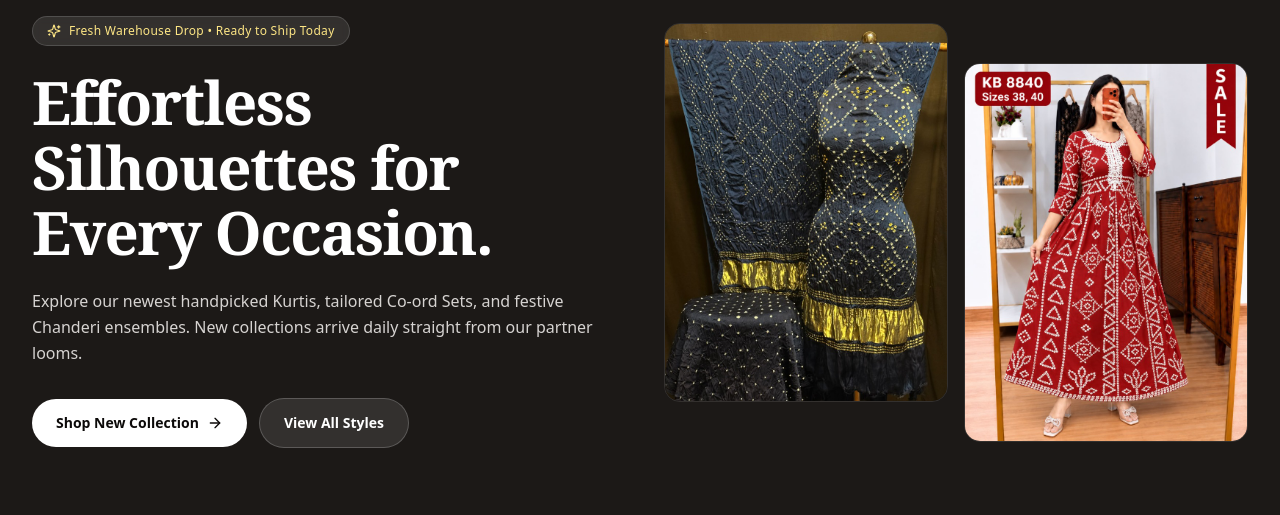
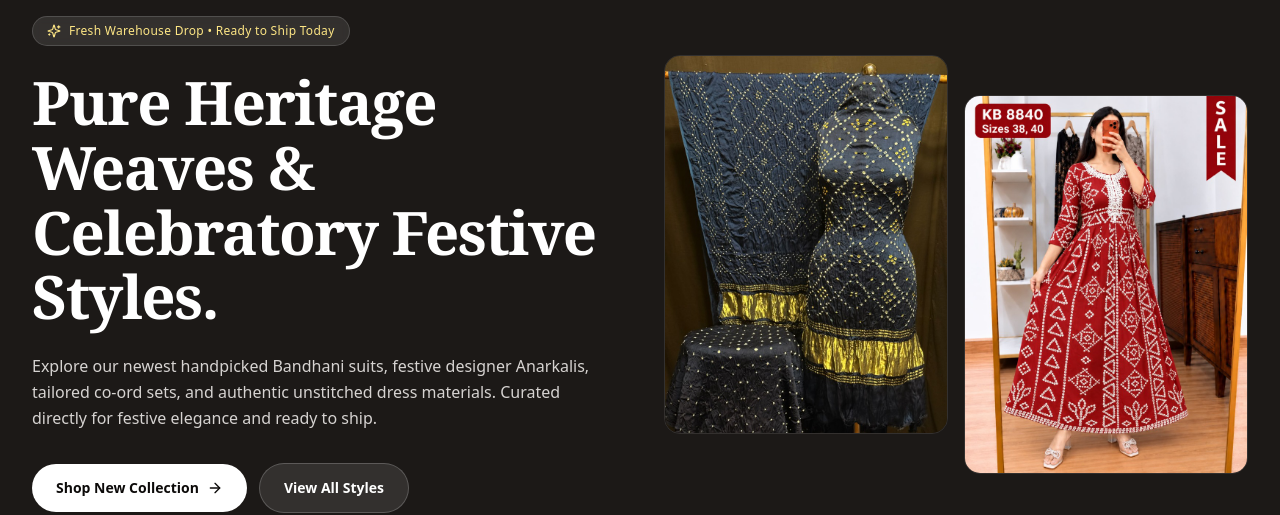
Before and after one commit to Anurag9453/sudha-sales, a Next.js app: page / in a window 1280 px wide. Shown: the part 178-693 px from the top of the page. Built offline with nearby package versions, Linux system fonts and the light colour scheme; no server answers; the database is empty.

Commit message:
chore(copy): update homepage hero headline to 'Pure Heritage Weaves & Celebratory Festive Styles.'

```diff
--- a/src/constants/pages/storefront.constants.ts
+++ b/src/constants/pages/storefront.constants.ts
@@ -279,9 +279,9 @@ export const StorefrontConstants = {
 
     HERO: {
       TAG: 'Fresh Warehouse Drop • Ready to Ship Today',
-      TITLE: 'Effortless Silhouettes for Every Occasion.',
+      TITLE: 'Pure Heritage Weaves & Celebratory Festive Styles.',
       DESCRIPTION:
-        'Explore our newest handpicked Kurtis, tailored Co-ord Sets, and festive Chanderi ensembles. New collections arrive daily straight from our partner looms.',
+        'Explore our newest handpicked Bandhani suits, festive designer Anarkalis, tailored co-ord sets, and authentic unstitched dress materials. Curated directly for festive elegance and ready to ship.',
       CTA_NEW_COLLECTION: 'Shop New Collection',
       CTA_ALL_STYLES: 'View All Styles',
       IMAGE_1_SRC: '/products/sku-001-navy-blue.jpg',
```
